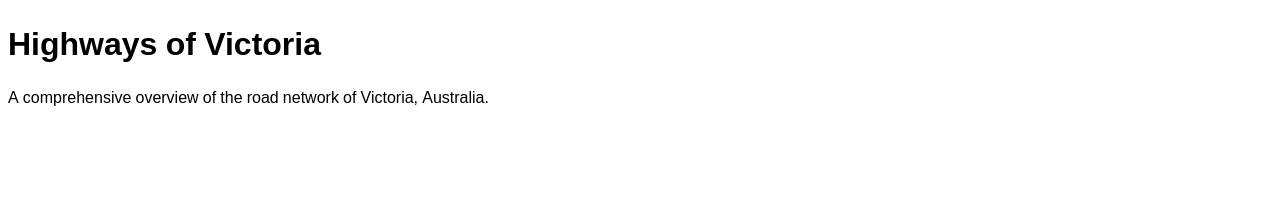
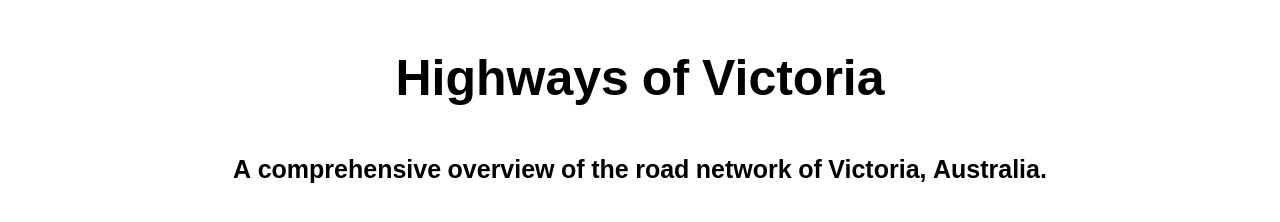
Before and after one commit to au-mapman7/www.vichighways.com, a plain HTML site: page index.html in a window 1280 px wide. Drawn offline with Linux system fonts and the light colour scheme.

Commit message:
Font styles.

```diff
--- a/index.html
+++ b/index.html
@@ -1,16 +1,20 @@
 <!DOCTYPE html>
 <html lang="en">
 <head>
-    <title>Highways of Victoria</title>
+    <title>Highways of Victoria: Home</title>
     <link href="https://fonts.googleapis.com/css2?family=Noto+Sans+Gothic&display=swap" rel="stylesheet">
     <link rel="stylesheet" href="styles.css">
 </head>
 <body>
-    <h1>
-        Highways of Victoria
-    </h1>
-    <p>
-        A comprehensive overview of the road network of Victoria, Australia.
-    </p>
+    <main>
+        <section class="header">
+            <h1>
+                Highways of Victoria
+            </h1>
+            <h2>
+                A comprehensive overview of the road network of Victoria, Australia.
+            </h2>
+        </section>
+    </main>
 </body>
 </html>
--- a/styles.css
+++ b/styles.css
@@ -4,3 +4,14 @@ body {
   font-weight: 400;
   font-style: normal;
 }
+
+/* Header styles */
+.header h1 {
+  text-align: center;
+  font-size: 50px;
+}
+
+.header h2 {
+  text-align: center;
+  font-size: 25px;
+}
```
